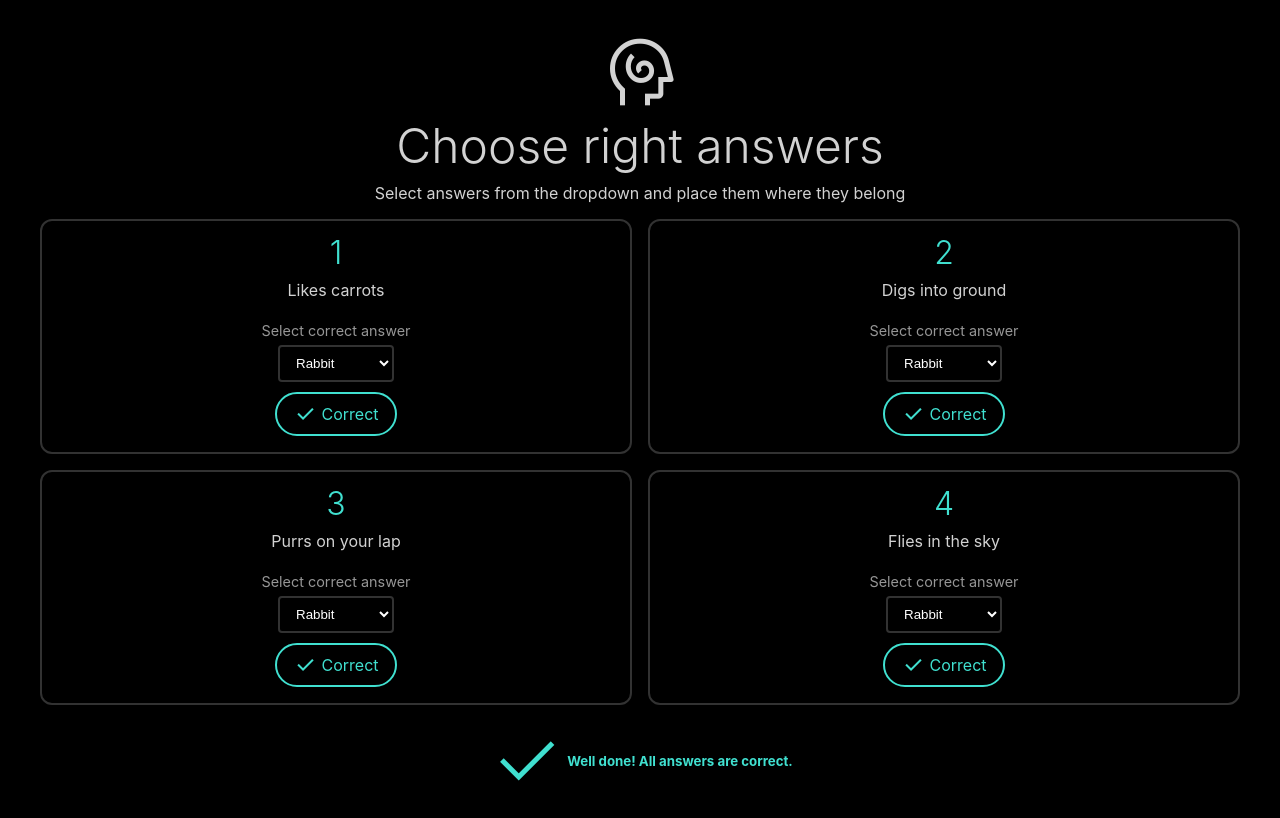
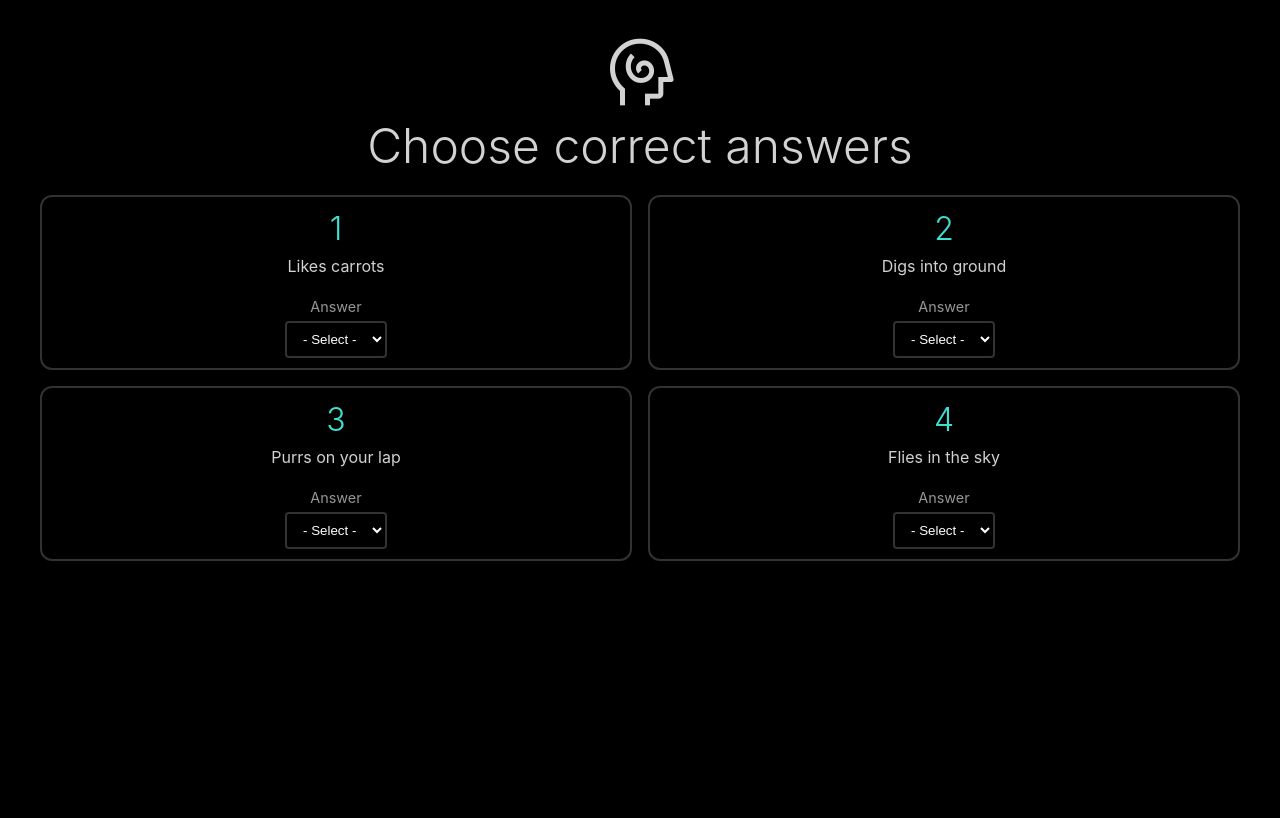
Before and after one commit to Jyri-droid/answer-responses, a React (Create React App) app: page / in a window 1280 px wide. Shown: the top 818 px of the page. Built offline with nearby package versions, Linux system fonts and the light colour scheme; a web font is replaced by a local one.

Commit message:
add logic

```diff
--- a/src/AllCorrect.tsx
+++ b/src/AllCorrect.tsx
@@ -1,10 +1,12 @@
 import React from 'react'
+import texts from "./texts.tsx";
 
 const AllCorrect = (props: any) => {
-    return <div className="all-correct-container">
+    const allCorrect: boolean = props.correctAnswers.length === texts.length;
+    return allCorrect && (<div className="all-correct-container">
         <i className="material-symbols-outlined large-icon">check</i>
         <h5>Well done! All answers are correct.</h5>
-    </div>
+    </div>)
 }
 
 export default AllCorrect;
--- a/src/App.css
+++ b/src/App.css
@@ -49,7 +49,7 @@ select {
 h1 {
   font-weight: 300;
   font-size: 3rem;
-  margin: 0;
+  margin: 0 0 1.25rem 0;
 }
 
 h2 {
@@ -68,7 +68,6 @@ p {
 }
 
 .result-container {
-  border: 2px solid rgb(150,150,150);
   border-radius: 2rem;
   width: max-content;
   padding: 0.5rem 1rem;
@@ -84,18 +83,29 @@ p {
 }
 
 .correct {
-  border-color: turquoise;
+  border: 1px solid turquoise;
   color: turquoise;
 }
 
-.wrong {
-  border-color: rgb(150,150,150);
-  color: rgb(150,150,150);
+.false {
+  border: 1px solid rgb(200,200,200);
+  color: rgb(200,200,200);
 }
 
 .all-correct-container {
   margin: 0 auto;
   color: turquoise;
+  animation: 1s ease-in 1 slidein;
+}
+
+@keyframes slidein {
+  from {
+    opacity: 0;
+  }
+
+  to {
+    opacity: 1;
+  }
 }
 
 .result-container, .all-correct-container {
--- a/src/App.tsx
+++ b/src/App.tsx
@@ -6,25 +6,25 @@ import texts from "./texts.tsx";
 import AllCorrect from './AllCorrect.tsx';
 
 function App() {
-  const [answers, setAnswers] = useState(null);
+  const [correctAnswers, setCorrectAnswers] = useState([]);
   return (
     <section>
       <article>
         <i className="material-symbols-outlined large-icon">cognition</i>
-        <h1>Choose right answers</h1>
-        <p>Select answers from the dropdown and place them where they belong</p>
+        <h1>Choose correct answers</h1>
+
         <main>
           {texts.map((object, index) =>
             <TaskBox
               id={object.id}
-              answers={answers}
-              setAnswers={setAnswers}
+              correctAnswers={correctAnswers}
+              setCorrectAnswers={setCorrectAnswers}
               key={`taskbox ${index}`}
             >
               {object.text}
             </TaskBox>)
           }
-          <AllCorrect />
+          <AllCorrect correctAnswers={correctAnswers} />
         </main>
       </article>
     </section>
--- a/src/Result.tsx
+++ b/src/Result.tsx
@@ -1,10 +1,13 @@
 import React from 'react'
 
 const Result = (props: any) => {
-    return <div className="result-container correct">
-        <i className="material-symbols-outlined">check</i>
-        <p>Correct</p>
-    </div>
+    const isCorrect: boolean = props.correctAnswers.includes(props.id);
+    if (!props.isEmpty) {
+        return <div className={isCorrect ? "result-container correct" :  "result-container false"}>
+            <i className="material-symbols-outlined">{isCorrect ? "check": "toys_and_games"}</i>
+            <p>{isCorrect ? "Correct" : "Try again!"}</p>
+        </div>
+    }
 }
 
 export default Result;
--- a/src/Select.tsx
+++ b/src/Select.tsx
@@ -3,25 +3,26 @@ import React from 'react'
 const Select = (props: any) => {
     return (
         <fieldset>
-            <label htmlFor={props.label}>Select correct answer</label>
+            <label htmlFor={props.id}>Answer</label>
             <select
-            /*name={}
-            id={}
-            onChange={}
-            value={} */
+            name={props.id}
+            id={props.id}
+            onChange={props.onChange}
+            defaultValue={props.defaultValue}
             >
                 <option value="default" disabled>
                 - Select -
                 </option>
-                {props.options.map((element) => <option>{element}</option>)}
-                <optgroup label="Already selected">
-                    <option>
-                     Choice 1
-                    </option>
-                </optgroup>
+                {props.options.map((element: string, index: number) => <option key={`options ${index}`}>{element}</option>)}
             </select>
         </fieldset>
     )
 }
 
 export default Select;
+
+/*                 <optgroup label="Already selected">
+                    <option>None</option>
+                </optgroup>
+
+                */
--- a/src/TaskBox.tsx
+++ b/src/TaskBox.tsx
@@ -1,18 +1,41 @@
 import React from 'react'
+import { useState } from "react";
 import Select from './Select.tsx';
 import Result from './Result.tsx';
 import texts from "./texts.tsx";
 
+interface Text {
+    id: number;
+    text: string;
+    answer: string;
+};
+
 const options: string[] = [];
 texts.forEach((object) => !options.includes(object.answer) && options.push(object.answer));
-console.log(options);
 
 const TaskBox = (props: any) => {
+    const [isEmpty, setIsEmpty] = useState(true);
+    const handleChange = (event: React.ChangeEvent<HTMLSelectElement>) => {
+        // Get correct answer
+        const thisId = Number(event.target.id);
+        const thisObject: Text | undefined = texts.find((object) => object.id === thisId);
+        const correctAnswer = thisObject?.answer;
+        // Compare selected value to correct answer
+        const selectValue = event.target.value;
+        if (selectValue === correctAnswer) {
+            props.setCorrectAnswers([...props.correctAnswers, thisId]);
+        } else {
+            const thisExcluded = props.correctAnswers.filter((element: number) => element !== thisId);
+            props.setCorrectAnswers(thisExcluded);
+        }
+        // Set not empty
+        setIsEmpty(false);
+    };
     return <div className="task-box-container">
         <h2>{props.id}</h2>
         <p>{props.children}</p>
-        <Select options={options}/>
-        <Result />
+        <Select id={props.id} options={options} onChange={handleChange} defaultValue="default" />
+        <Result id={props.id} correctAnswers={props.correctAnswers} isEmpty={isEmpty} />
     </div>
 }
 
```
Also changed, not shown: 12 other files (tests, documents, lock files or other folders).
